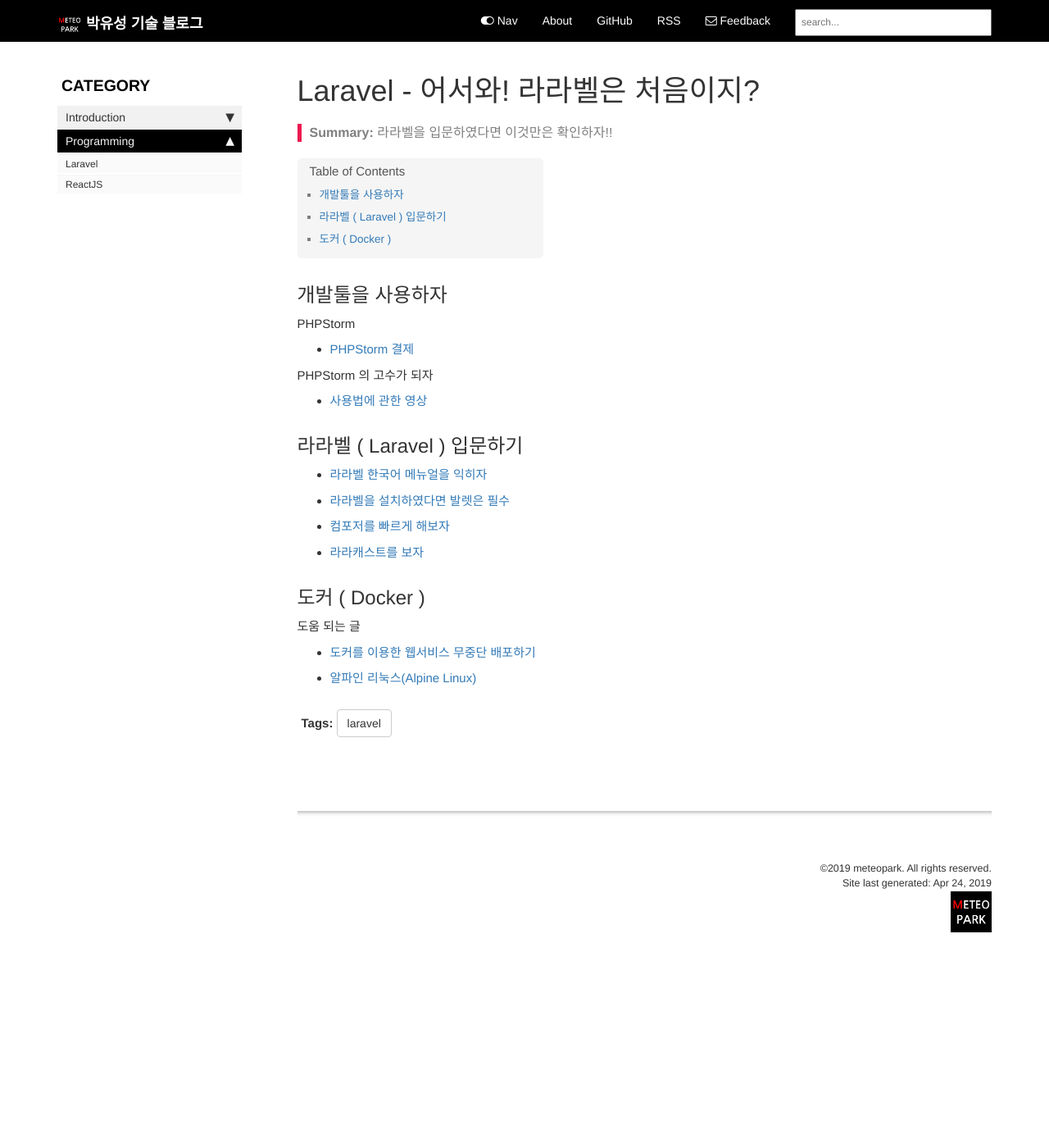
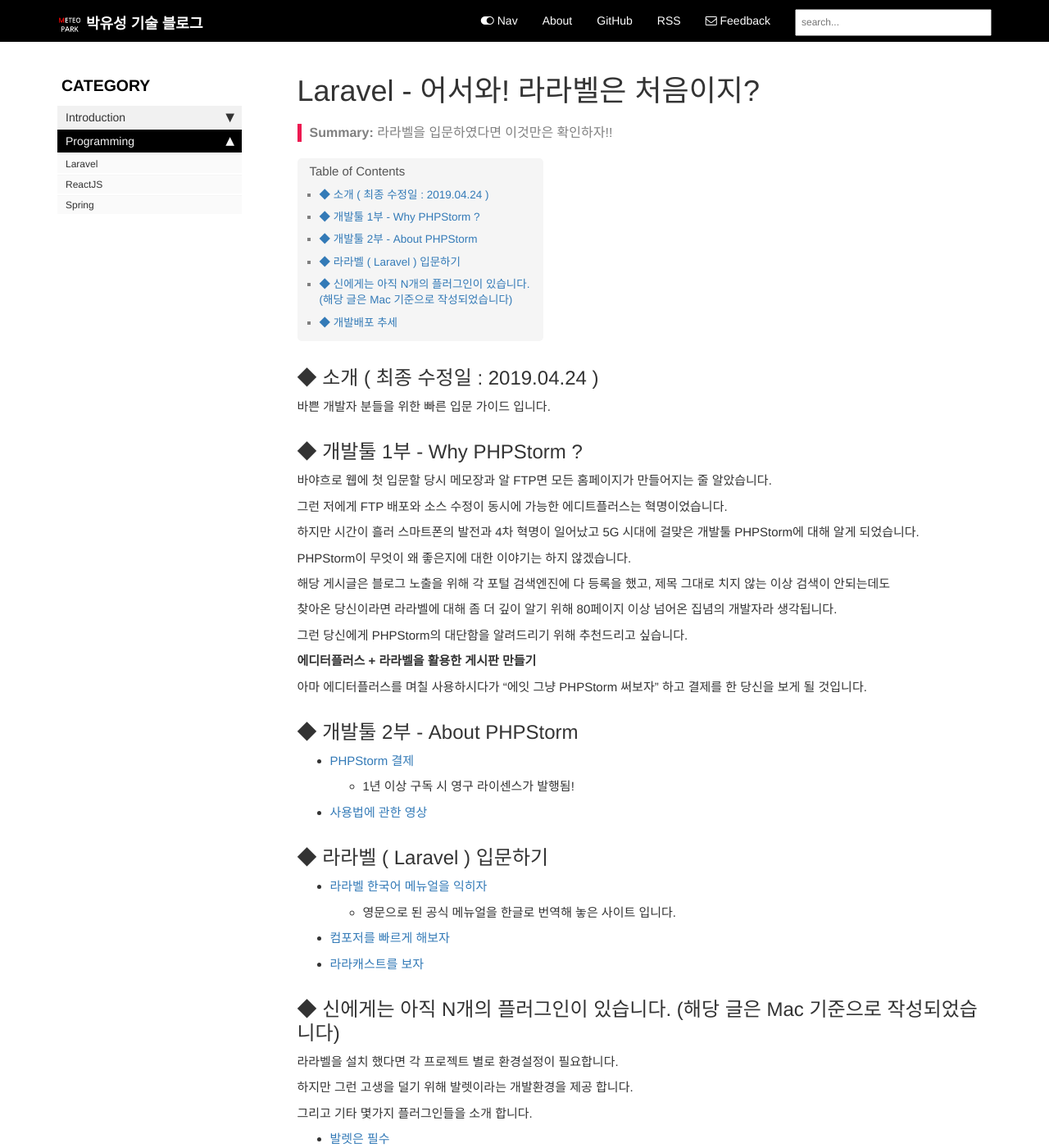
Before and after one commit to meteorpark/meteopark.github.io, a Jekyll site: the page built from pages/meteopark_programming_laravel/2019-04-12-welcome-to-laravel.md, in a window 1280 px wide and 1400 px high. Shown: the whole window at 82% size. Built offline with Jekyll 4.4.1, drawn with Linux system fonts in a browser that asks for light colours; nearby versions of some CDN libraries; comment, search, counter and statistics services are not loaded; some of the changed text lies outside the part shown.

Commit message:
처음이시라면

```diff
--- a/_data/sidebars/category_sidebar.yml
+++ b/_data/sidebars/category_sidebar.yml
@@ -70,6 +70,10 @@ entries:
       url: /programming-reactjs.html
       output: web, pdf
 
+    - title: Spring
+      url: /programming-spring.html
+      output: web, pdf
+
 
 
 /archive:
--- a/pages/meteopark_programming_laravel/2019-04-12-welcome-to-laravel.md
+++ b/pages/meteopark_programming_laravel/2019-04-12-welcome-to-laravel.md
@@ -3,7 +3,7 @@ title: Laravel - 어서와! 라라벨은 처음이지?
 permalink: 2019-04-12-welcome-to-laravel.html
 tags: [laravel, php, welcome]
 keywords: laravel, php, welcome
-date: 2019-04-12 00:00:00
+date: 2019-04-24 00:00:00
 summary: 라라벨을 입문하였다면 이것만은 확인하자!!
 folder: meteopark_programming_laravel
 sidebar: category_sidebar
@@ -11,25 +11,58 @@ search: exclude
 ---
 
 
-## 개발툴을 사용하자
-PHPStorm
+## ◆ 소개 ( 최종 수정일 : 2019.04.24 )
+바쁜 개발자 분들을 위한 빠른 입문 가이드 입니다.
+
+
+
+## ◆ 개발툴 1부 - Why PHPStorm ?
+바야흐로 웹에 첫 입문할 당시 메모장과 알 FTP면 모든 홈페이지가 만들어지는 줄 알았습니다.
+
+그런 저에게 FTP 배포와 소스 수정이 동시에 가능한 에디트플러스는 혁명이었습니다.
+
+하지만 시간이 흘러 스마트폰의 발전과 4차 혁명이 일어났고 5G 시대에 걸맞은 개발툴 PHPStorm에 대해 알게 되었습니다.
+
+PHPStorm이 무엇이 왜 좋은지에 대한 이야기는 하지 않겠습니다.
+
+해당 게시글은 블로그 노출을 위해 각 포털 검색엔진에 다 등록을 했고, 제목 그대로 치지 않는 이상 검색이 안되는데도
+
+찾아온 당신이라면 라라벨에 대해 좀 더 깊이 알기 위해 80페이지 이상 넘어온 집념의 개발자라 생각됩니다.
+
+그런 당신에게 PHPStorm의 대단함을 알려드리기 위해 추천드리고 싶습니다.
+
+<b>에디터플러스 + 라라벨을 활용한 게시판 만들기</b>
+
+아마 에디터플러스를 며칠 사용하시다가 "에잇 그냥 PHPStorm 써보자" 하고 결제를 한 당신을 보게 될 것입니다.
+
+## ◆ 개발툴 2부 - About PHPStorm
 - [PHPStorm 결제](https://www.jetbrains.com/phpstorm/)
-
-PHPStorm 의 고수가 되자
+    - 1년 이상 구독 시 영구 라이센스가 발행됨!
 - [사용법에 관한 영상](https://laracasts.com/series/how-to-be-awesome-in-phpstorm)
 
 
-## 라라벨 ( Laravel ) 입문하기
-- [라라벨 한국어 메뉴얼을 익히자](https://laravel.kr/docs/5.8)
-- [라라벨을 설치하였다면 발렛은 필수](https://laravel.kr/docs/5.8/valet)
+## ◆ 라라벨 ( Laravel ) 입문하기
+- [라라벨 한국어 메뉴얼을 익히자](https://laravel.kr/docs)
+    - 영문으로 된 공식 메뉴얼을 한글로 번역해 놓은 사이트 입니다.
 - [컴포저를 빠르게 해보자](https://packagist.kr/)
 - [라라캐스트를 보자](https://laracasts.com/series?curated)
 
+## ◆ 신에게는 아직 N개의 플러그인이 있습니다. (해당 글은 Mac 기준으로 작성되었습니다)
+라라벨을 설치 했다면 각 프로젝트 별로 환경설정이 필요합니다.
 
-## 도커 ( Docker )
-도움 되는 글
-- [도커를 이용한 웹서비스 무중단 배포하기](https://subicura.com/2016/06/07/zero-downtime-docker-deployment.html)
-- [알파인 리눅스(Alpine Linux)](https://www.lesstif.com/pages/viewpage.action?pageId=35356819)
+하지만 그런 고생을 덜기 위해 발렛이라는 개발환경을 제공 합니다.
+
+그리고 기타 몇가지 플러그인들을 소개 합니다.
+
+- [발렛은 필수](https://laravel.kr/docs/5.8/valet)
+- [laravel-ide-helper](https://packagist.org/packages/barryvdh/laravel-ide-helper)
+    - Laravel IDE Helper 란 모든 Facade 클래스에 대해 올바른 PHPDoc을 생성하여 자동 완성 기능을 향상시킵니다.( 번역 /마우스 우클릭 )
+
+
+
+
+## ◆ 개발배포 추세
+
 
 
 
```
Also changed, not shown: pages/about/about.md (+4 -0 lines), pages/meteopark_programming_spring/2019-04-24-Spring-IoC-DI.md (added, +20 -0 lines), pages/meteopark_programming_spring/programming-spring.html (added, +38 -0 lines), readme.md.
